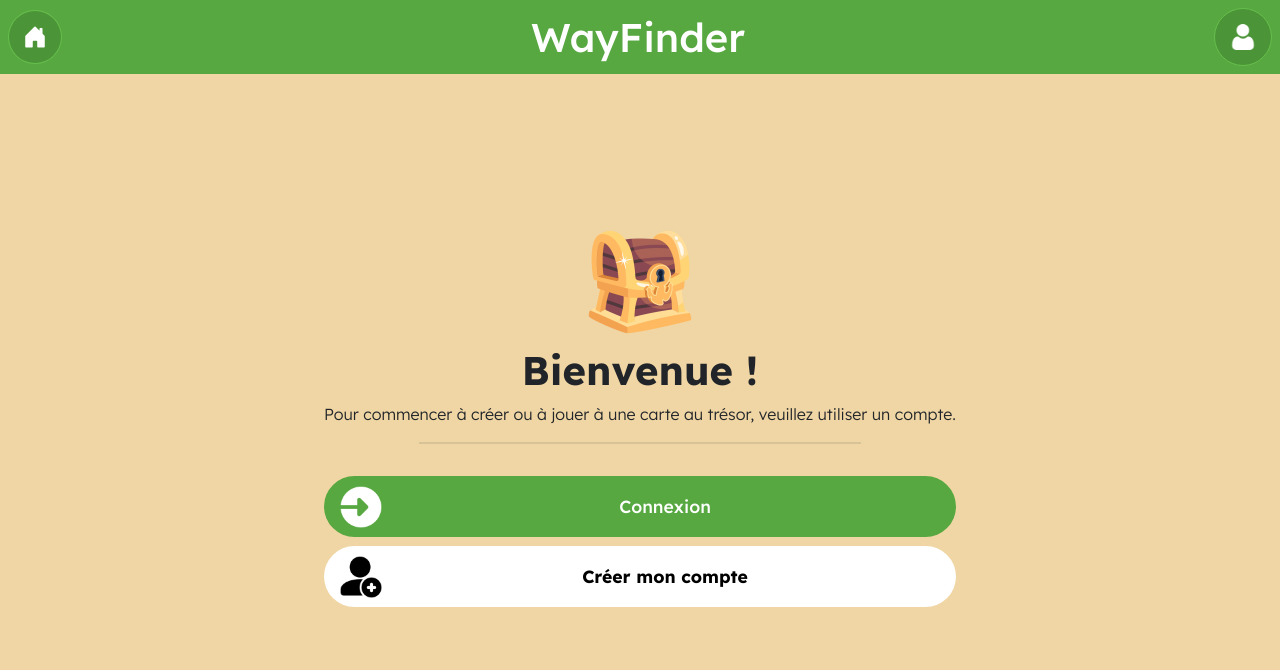
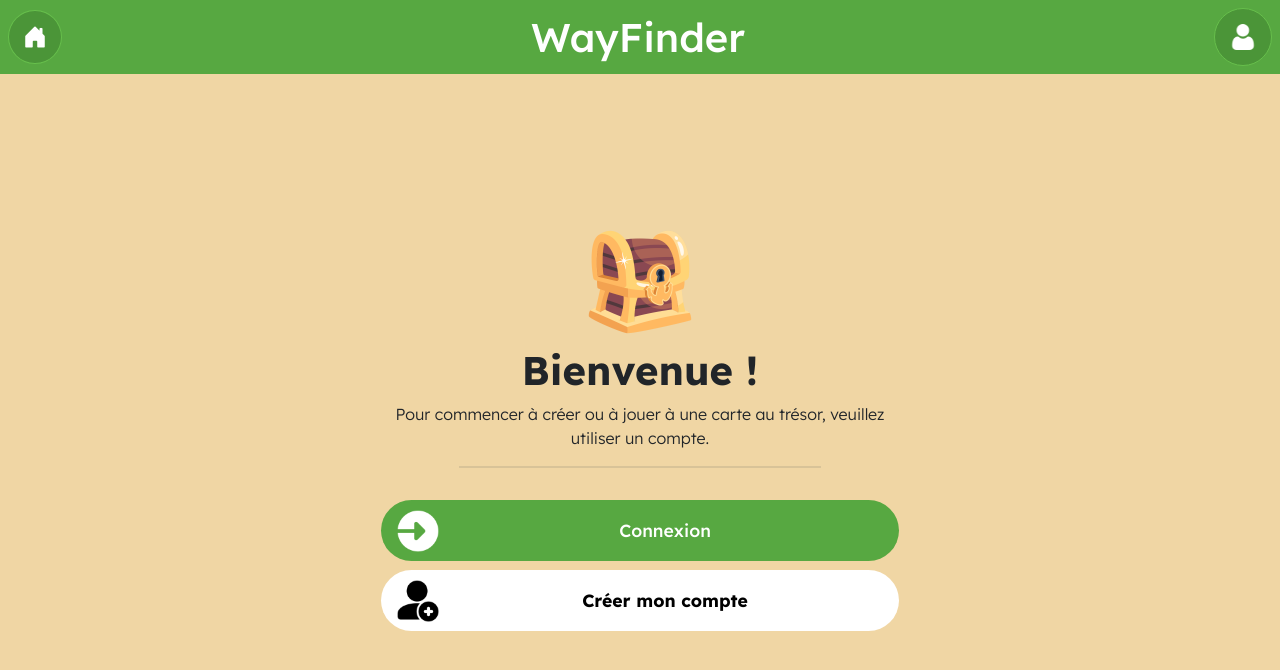
Before and after one commit to BasArtsDEV/WayFinder-frontend, a React (Vite) app: page / in a window 1280 px wide. Shown: the top 670 px of the page. Built offline with nearby package versions, Linux system fonts and the light colour scheme.

Commit message:
style(css): centered every view in a main area as wide as the settings

```diff
--- a/public/css/index.css
+++ b/public/css/index.css
@@ -71,6 +71,9 @@
     --app-small-info-box-text: #000000;
 
     --app-box-background: #f0dfbb;
+
+    /* layout */
+    --app-content-max-width: 550px;
 }
 
 html,
@@ -96,6 +99,10 @@ body {
     display: flex;
     flex: 1;
     flex-direction: column;
+
+    width: 100%;
+    max-width: var(--app-content-max-width);
+    margin: 0 auto;
 }
 
 a {
```
Also changed, not shown: public/icons/home_white.png (added).
